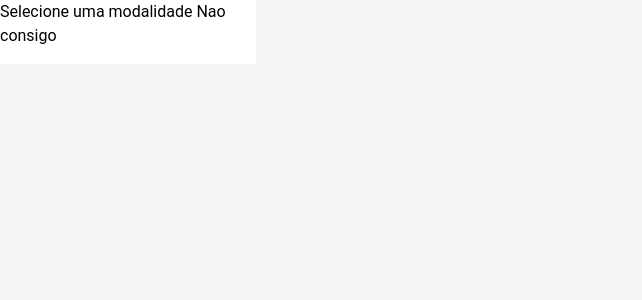
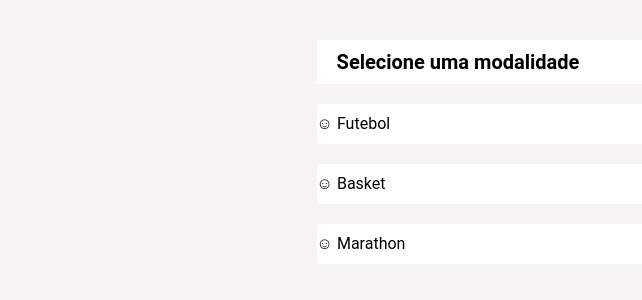
Before and after one commit to gonaloppcc/projetoRAS, a Next.js app in the folder frontend/: page /admin/chooseModality in a window 1280 px wide. Shown: the top 300 px of the page, without its empty margins (0-642 px from the left). Built offline with nearby package versions, Linux system fonts and the light colour scheme.

Commit message:
choose modality correct, i think

```diff
--- a/frontend/src/pages/admin/chooseModality.tsx
+++ b/frontend/src/pages/admin/chooseModality.tsx
@@ -3,15 +3,39 @@ import Head from 'next/head';
 import Image from 'next/image';
 import {ScrollModalities} from '../../components/RegisterSpecialist/scrollModalities';
 
+// FIXME
 const MOCK_Modalities = ['Futebol', 'Basket', 'Marathon'];
+
 const Home: NextPage = () => {
+    const sportSelected = (sport) => {
+        console.log('Selected sport');
+        console.log(sport);
+    };
+
     return (
         <>
-            <div className="gap-8 h-screen w-screen bg-CULTURED">
-                <div className="relative pl-1/2 h-64 w-64">
-                    <div className="bg-white absolute inset-x-0 top-0 h-16">
-                        Selecione uma modalidade Nao consigo
+            <div className="gap-8 h-screen w-screen justify-center flex items-center bg-CULTURED">
+                <div className=" flex flex-col gap-5 items-top pt-10  min-h-screen w-max  ">
+                    <div className="bg-white h-fit pl-5 pr-96 text-xl inline-block py-2 font-semibold">
+                        {/* TODO: Alterar*/}
+                        Selecione uma modalidade
                     </div>
+                    {MOCK_Modalities.map((mod) => (
+                        <>
+                            <div
+                                className="flex flex-row gap-1 bg-white text-gl py-2 rounded cursor-pointer"
+                                onClick={() => sportSelected(mod)}
+                            >
+                                <div key={`${mod}-1`} className="pr-0">
+                                    {/* TODO: Alterar*/}
+                                    ☺︎
+                                </div>
+                                <div key={`${mod}-2`} className="pl-0">
+                                    {mod}
+                                </div>
+                            </div>
+                        </>
+                    ))}
                 </div>
             </div>
         </>
```
